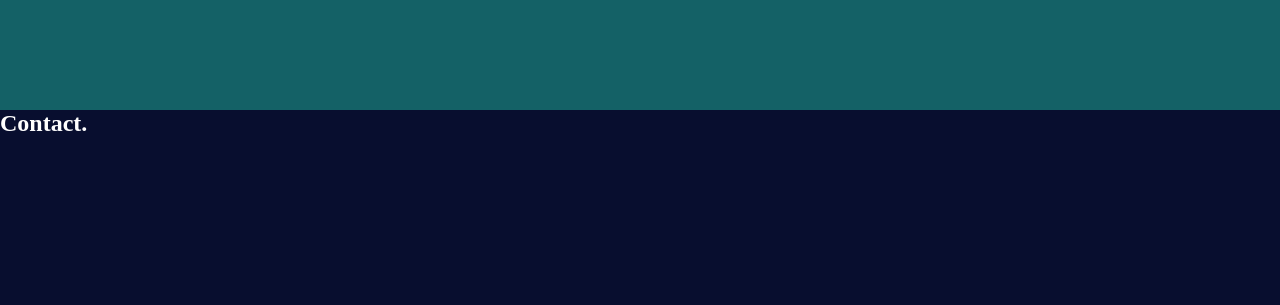
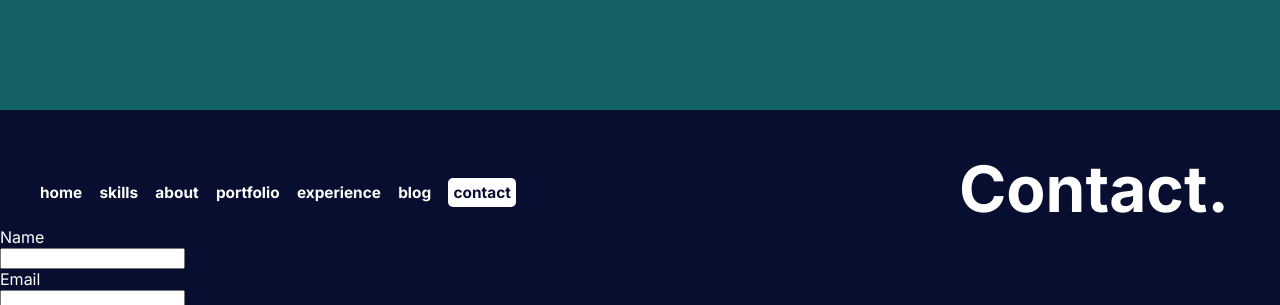
Before and after one commit to courthub74/ExpressSCSSPortfolio, a website: page public/index.html in a window 1280 px wide. Shown: the part 5170-5475 px from the top of the page. Drawn offline with Linux system fonts and the light colour scheme.

Commit message:
contact started

```diff
--- a/public/index.html
+++ b/public/index.html
@@ -621,7 +621,78 @@
 
         <!-- Contact -->
         <section class="contact" id="contact">
-            <h1>Contact.</h1>
+            <!-- TOP OF PAGE -->
+            <div class="contacttop">
+                <h1>Contact.</h1>
+                <!-- NavBar -->
+                <div class="navbar tops">
+                    <ul>
+                        <li><a href="#home">home</a></li>
+                        <li><a href="#skills">skills</a></li>
+                        <li><a href="#about">about</a></li>
+                        <li><a href="#portfolio">portfolio</a></li>
+                        <li><a href="#experience">experience</a></li>
+                        <li><a href="#blog">blog</a></li>
+                        <li><a id="selected" href="#contact">contact</a></li>
+                    </ul>
+                </div>
+            </div>
+
+             <!-- CONTACT BODY -->
+             <div class="contactcontainer">
+                <form action="#" method="POST">
+                    <div class="nameemaildiv">
+                        <!-- NAME -->
+                        <div class="name">
+                            <p>Name</p>
+                            <input type="text" id="name">
+                        </div>
+                        <!-- EMAIL -->
+                        <div class="email">
+                            <p>Email</p>
+                            <input type="email" id="email">
+                        </div>
+                        <!-- SOCIALS -->
+                        <div class="socials centers">
+                            <a id="github" target="_blank" href="https://github.com"><img src="./img/socials/github.png" alt="github"></a>
+                            <a id="linkedin" target="_blank" href="https://linkedin.com"><img src="./img/socials/linkedin.png" alt="linkedin"></a>
+                            <a id="twitter" target="_blank" href="https://twitter.com"><img src="./img/socials/twitter.png" alt="twitter"></a>
+                            <a id="instagram" target="_blank" href="https://instagram.com"><img src="./img/socials/instagram.png" alt="instagram"></a>
+                            <a id="facebook" target="_blank" href="https://facebook.com"><img src="./img/socials/facebook.png" alt="facebook"></a>
+                        </div>
+                    </div>
+
+                    <div class="messageandsubmitdiv">
+                        <!-- MESSAGE -->
+                        <div class="message">
+                            <p>Message</p>
+                            <input type="text" id="message">
+                        </div>
+                        <!-- SUBMIT BUTTON -->
+                        <div class="submit">
+                            <button type="submit">Submit</button>
+                        </div>
+                    </div>
+                </form>
+            </div>
+
+            <!-- FOOTER -->
+            <footer>
+                <small>
+                    <!-- <img src="./img/logo/white_logo_transparent_background.png" alt="CourDevelops"> -->
+                    <div class="smallprint">
+                        <p>Powered by CourDevelops &copy; 2023 with</p>
+                        <!-- <img src="/img/logo/white_logo_transparent_background.png" alt="CourDevelops"> -->
+                        <a href="#">HTML</a>
+                        <a href="#">CSS</a>
+                        <a href="#">Vanilla JS</a>
+                        <a href="#">Express JS</a>
+                        <br>
+                        <span><img id="phone" src="./img/socials/phonecall.png" alt="phonecall"></span><a href="#">248-390-3495</a>
+                        <!-- <img src="/img/logo/white_logo_transparent_background.png" alt="CourDevelops"> -->
+                    </div>
+                </small>
+            </footer>
         </section>
     </div>
 
--- a/public/styles/main.scss
+++ b/public/styles/main.scss
@@ -1102,6 +1102,7 @@ $thirdblue: rgb(85, 85, 255);
             }
         }
     }
+    // BLOG SECTION
     .blog {
         background-color: $skillsteal;
         color: $skillswhite;
@@ -1171,9 +1172,41 @@ $thirdblue: rgb(85, 85, 255);
             }
         }
     }
+
+    // CONTACT SECTION
     .contact {
         background-color: $mainblue;
         color: $skillswhite;
         height: 100vh;
+        font-family: 'Inter', sans-serif;
+        .contacttop {
+            display: flex;
+            justify-content: space-between;
+            flex-direction: row-reverse;
+            padding: 1vh 0 0 0;
+            h1 {
+                font-size: 5vw;
+                margin: 4vh 4vw 0 2vw;
+            }
+            .navbar {
+                margin: 8vh 5vw 0 0;
+                li {
+                    display: inline;
+                    padding: 0 1vw 0 0;
+                    font-size: 1.2vw;
+                    font-weight: bold;
+                    a {
+                        text-decoration: none;
+                        color: $skillswhite;
+                    }
+                }
+                #selected {
+                    background-color: white;
+                    color: $mainblue;
+                    border-radius: 5px;
+                    padding: .4vw;
+                }
+            }
+        }
     }
 }
```
Also changed, not shown: public/styles/main.css, 1 other file.
